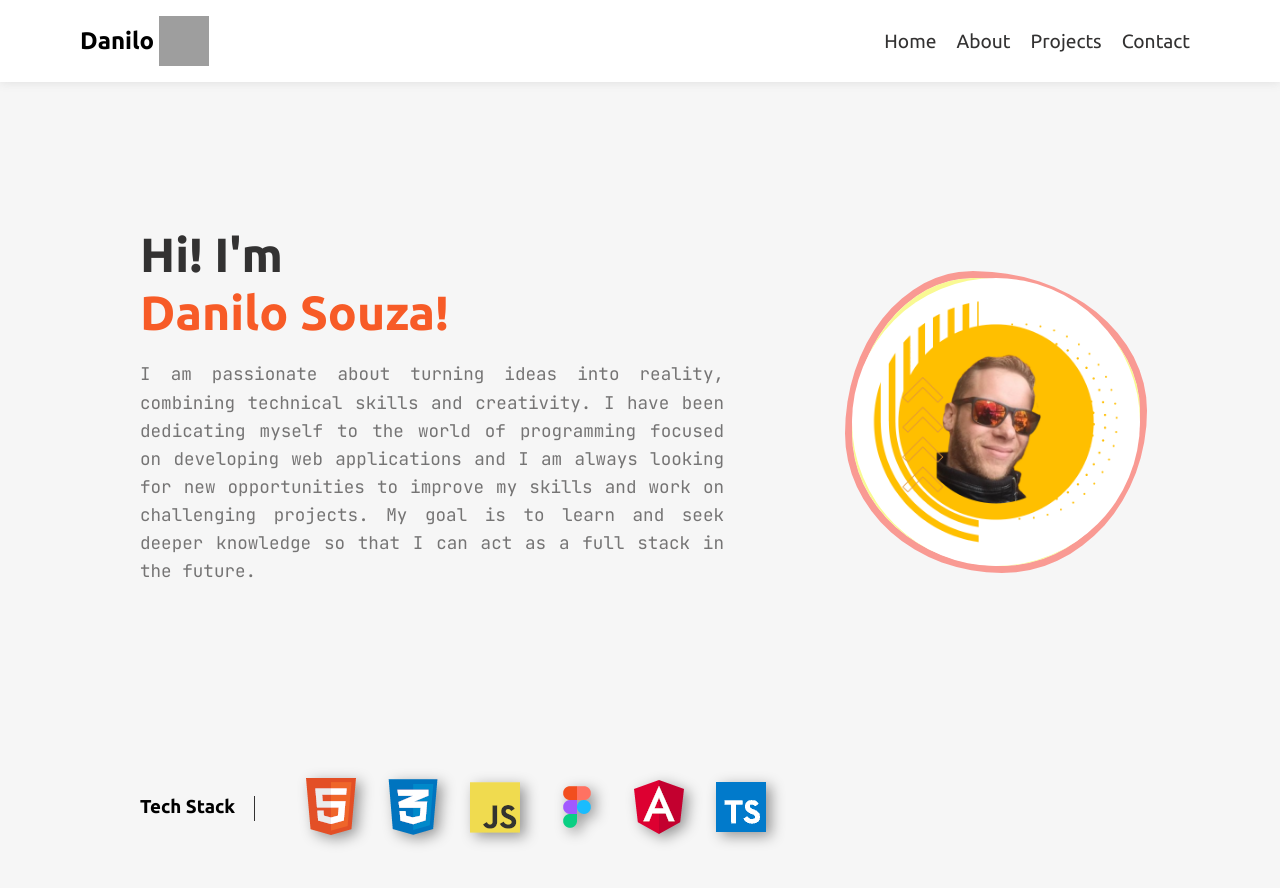
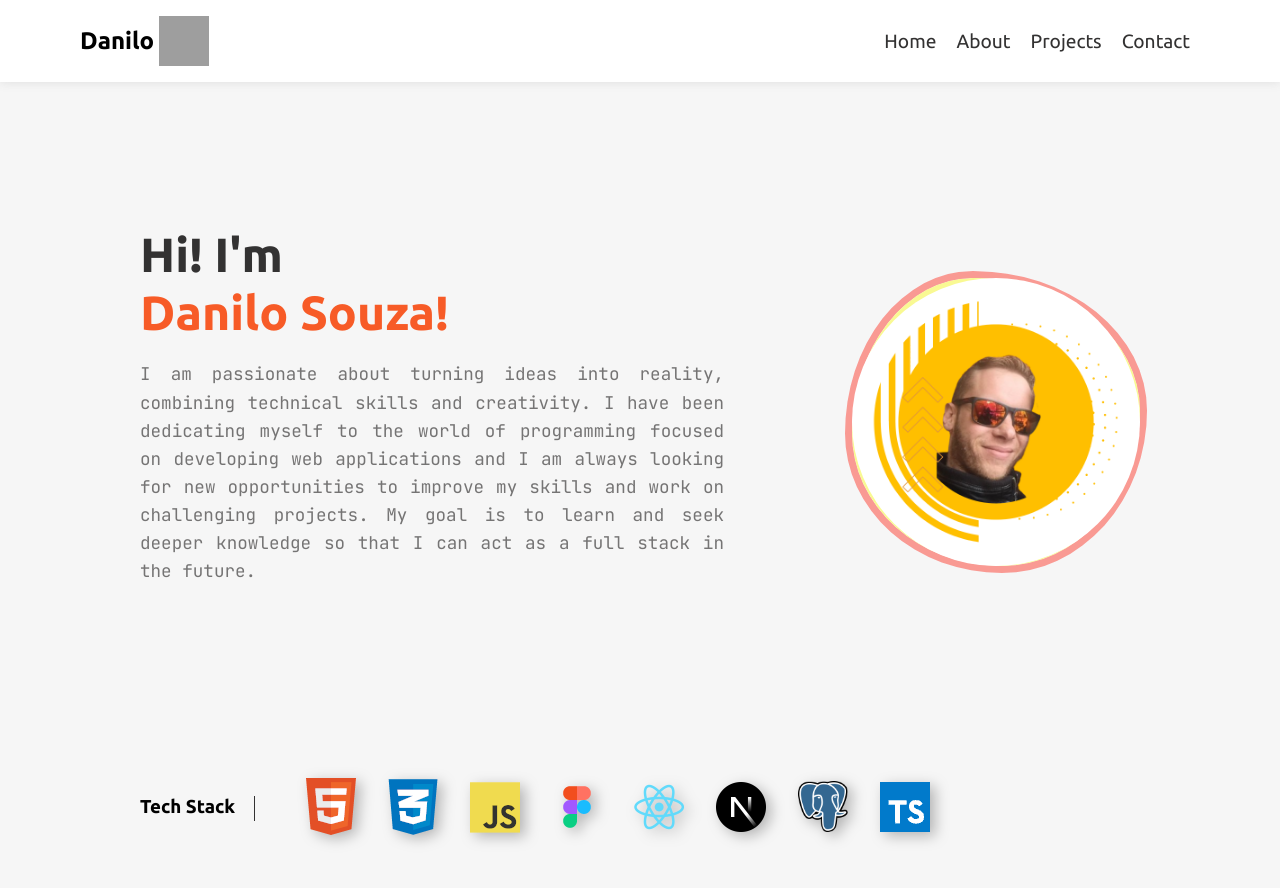
Before and after one commit to daniloczar/Portfolio, a plain HTML site: page index.html in a window 1280 px wide. Shown: the top 888 px of the page. Drawn offline with Linux system fonts and the light colour scheme; grey boxes are pictures that could not be loaded.

Commit message:
update logos

```diff
--- a/index.html
+++ b/index.html
@@ -74,8 +74,14 @@
                         <div class="icon-logos" title="Figma">
                             <img src="img/tech/figma.png" alt="figma-logo">
                         </div>
-                        <div class="icon-logos" title="Angular">
-                            <img src="img/tech/angular-logo.png" alt="angular-logo">
+                        <div class="icon-logos" title="React">
+                            <img src="img/tech/reactjs.png" alt="react-logo">
+                        </div>
+                        <div class="icon-logos" title="NextJS">
+                            <img src="img/tech/nextjs2.png" alt="nextjs-logo">
+                        </div>
+                        <div class="icon-logos" title="PostgreSql">
+                            <img src="img/tech/postgresql.png" alt="postgresql-logo">
                         </div>
                         <div class="icon-logos" title="typeScript">
                             <img src="img/tech/typescript-logo.png" alt="ts-logo">
--- a/script.js
+++ b/script.js
@@ -4,37 +4,30 @@ const mobileMenuFunction = (function () {
     const mobileMenu = document.querySelector('.nav-burger');
     const linksMobileMenu = document.querySelectorAll('.menu-link');
 
-    // Abre o menu mobile ao clicar no botão de abertura
     openMenuBtn.addEventListener('click', (e) => {
       mobileMenu.classList.add('open');
     });
 
-    // Fecha o menu mobile ao clicar no botão de fechamento
     closeMenuBtn.addEventListener('click', (e) => {
       mobileMenu.classList.remove('open');
     });
 
-    // Fecha o menu mobile e realiza o scroll suave ao clicar em um link do menu
     linksMobileMenu.forEach((link) => {
       link.addEventListener('click', (e) => {
-        e.preventDefault(); // Impede o comportamento padrão do link (não seguir o link imediatamente)
+        e.preventDefault();
 
-        // Encontra o elemento alvo (seção) correspondente ao ID especificado no atributo 'href' do link
         const target = document.querySelector(link.getAttribute('href'));
 
         if (target) {
-          // Calcula a posição do elemento alvo em relação ao topo da página, levando em consideração a altura do cabeçalho
           const headerHeight = document.querySelector('header').offsetHeight;
           const scrollTop =
             target.getBoundingClientRect().top + window.scrollY - headerHeight;
 
-          // Faz a rolagem suave até a posição do elemento alvo
           window.scrollTo({
             top: scrollTop,
           });
         }
 
-        // Fecha o menu mobile após o clique no link
         mobileMenu.classList.remove('open');
       });
     });
--- a/style.css
+++ b/style.css
@@ -342,7 +342,11 @@ a {
   justify-content: center;
   flex-wrap: wrap;
   gap: 2em;
-  filter: drop-shadow(5px 4px 7px rgba(0, 0, 0, 0.398));
+  filter: drop-shadow(5px 4px 7px rgba(0, 0, 0, 0.265));
+}
+.icon-logos img{
+  width: 50px;
+  height: auto;
 }
 
 .about-container {
```
Also changed, not shown: img/tech/nextjs2.png (added), img/tech/postgresql.png (added), img/tech/reactjs.png (added), 1 other file.
